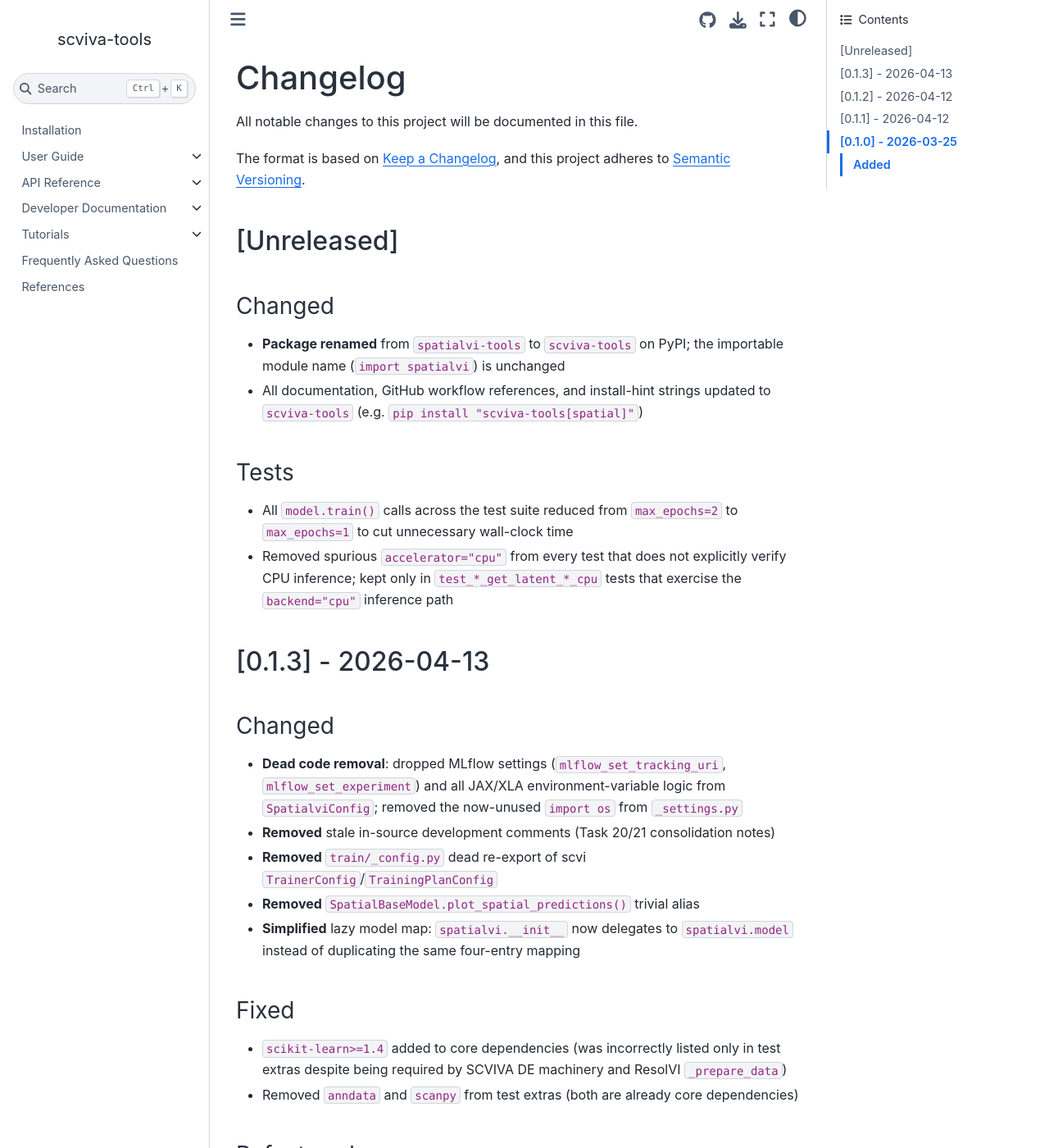
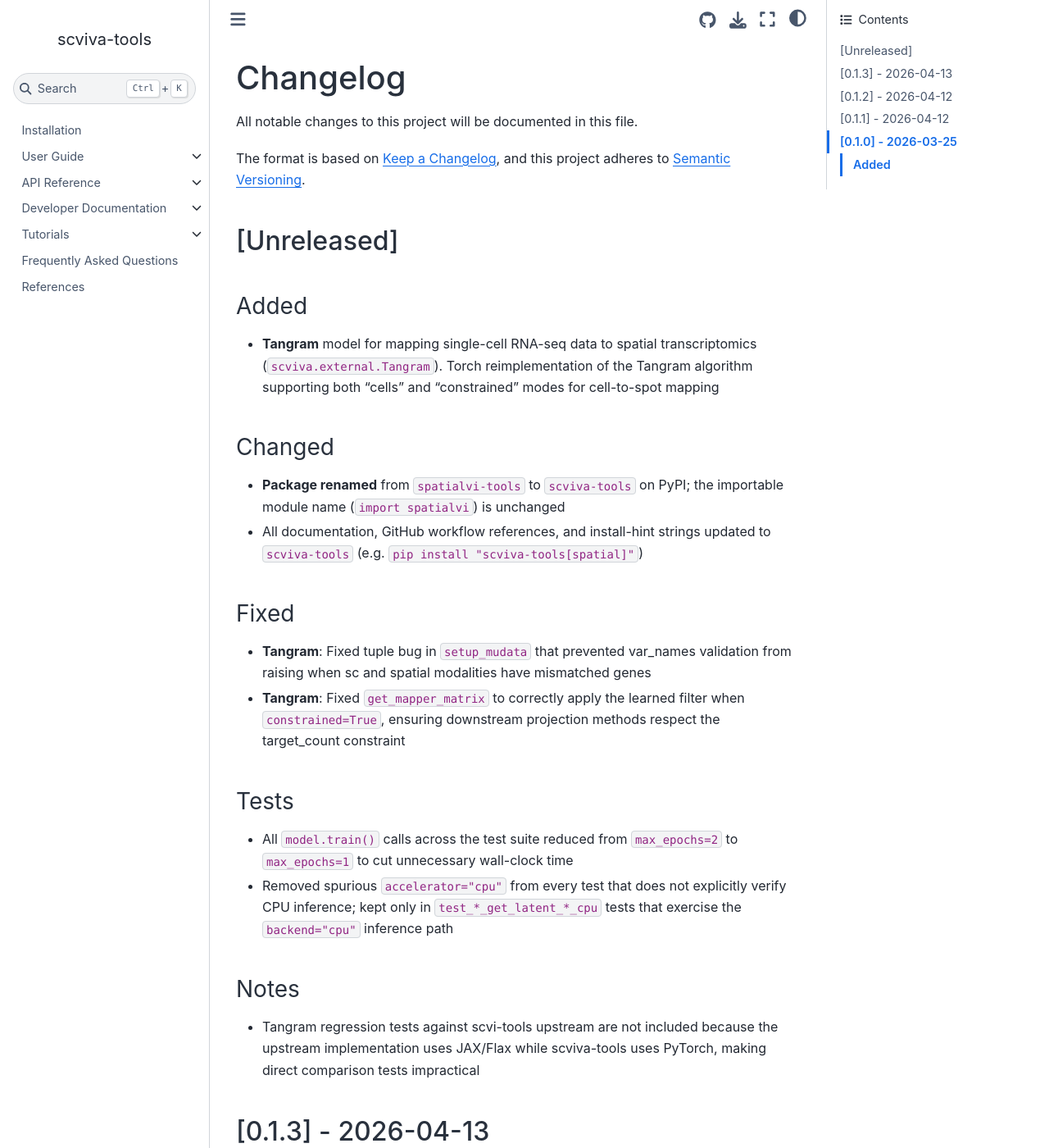
Before and after one commit to YosefLab/spatialvi-tools, a Sphinx documentation site: the page built from docs/changelog.md, in a window 1280 px wide and 1400 px high. Shown: the whole window at 82% size. Built offline with Sphinx 7.4.7 and the Sphinx Book theme 1.1.4, drawn with Linux system fonts in a browser that asks for light colours; pages that are not in the unit, such as notebooks, are missing from menus; the version number is read from the project's files by our own code.

```diff
--- a/CHANGELOG.md
+++ b/CHANGELOG.md
@@ -7,12 +7,26 @@ and this project adheres to [Semantic Versioning](https://semver.org/spec/v2.0.0
 
 ## [Unreleased]
 
+### Added
+
+- **Tangram** model for mapping single-cell RNA-seq data to spatial transcriptomics
+  (`scviva.external.Tangram`). Torch reimplementation of the Tangram algorithm
+  supporting both "cells" and "constrained" modes for cell-to-spot mapping
+
 ### Changed
 
 - **Package renamed** from `spatialvi-tools` to `scviva-tools` on PyPI; the importable
   module name (`import spatialvi`) is unchanged
 - All documentation, GitHub workflow references, and install-hint strings updated to
   `scviva-tools` (e.g. `pip install "scviva-tools[spatial]"`)
+
+### Fixed
+
+- **Tangram**: Fixed tuple bug in `setup_mudata` that prevented var_names validation
+  from raising when sc and spatial modalities have mismatched genes
+- **Tangram**: Fixed `get_mapper_matrix` to correctly apply the learned filter when
+  `constrained=True`, ensuring downstream projection methods respect the target_count
+  constraint
 
 ### Tests
 
@@ -21,6 +35,12 @@ and this project adheres to [Semantic Versioning](https://semver.org/spec/v2.0.0
 - Removed spurious `accelerator="cpu"` from every test that does not explicitly verify
   CPU inference; kept only in `test_*_get_latent_*_cpu` tests that exercise the
   `backend="cpu"` inference path
+
+### Notes
+
+- Tangram regression tests against scvi-tools upstream are not included because the
+  upstream implementation uses JAX/Flax while scviva-tools uses PyTorch, making
+  direct comparison tests impractical
 
 ## [0.1.3] - 2026-04-13
 
```
Also changed, not shown: docs/api/user.md (+1 -0 lines), 2 other files.
